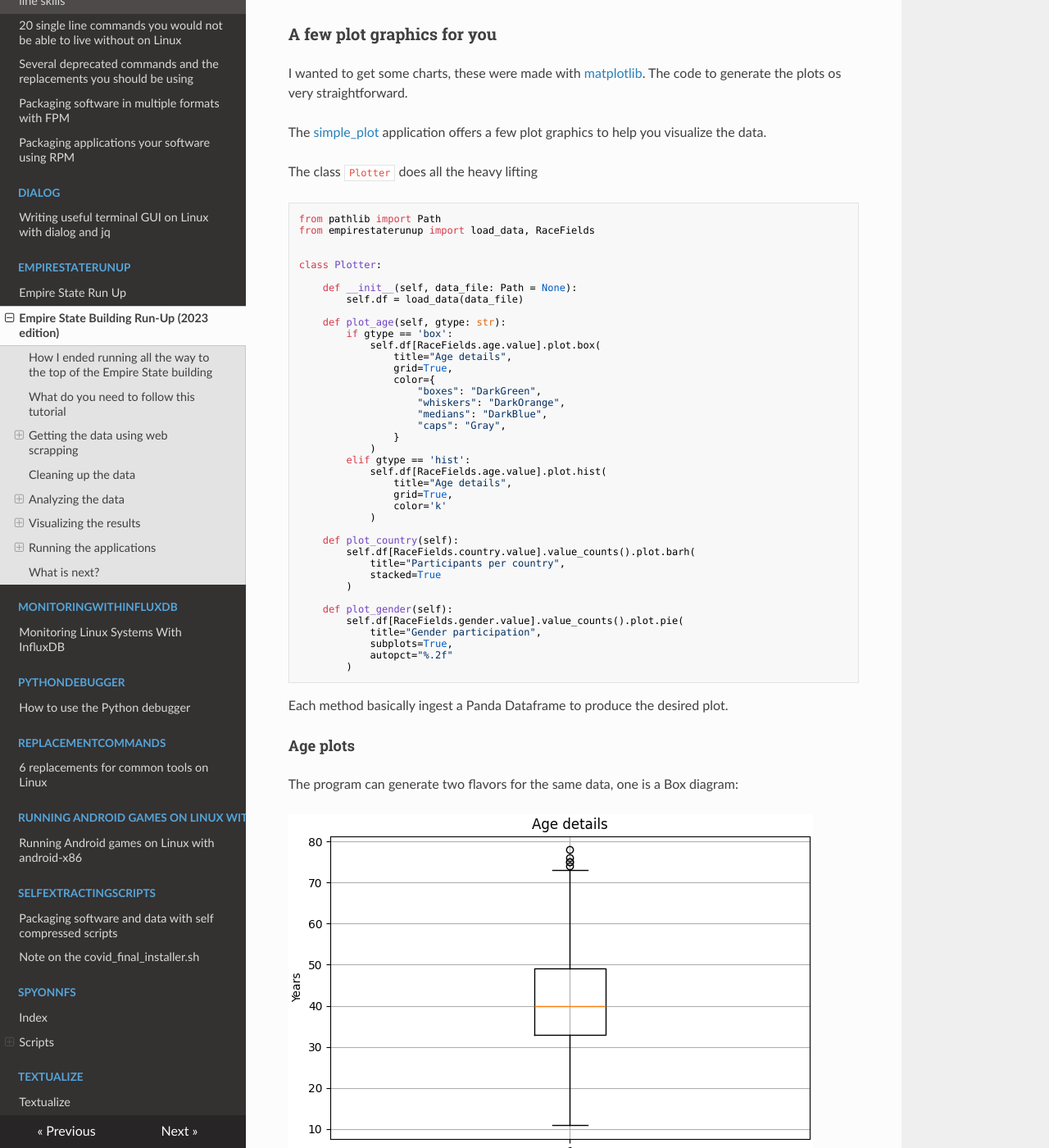
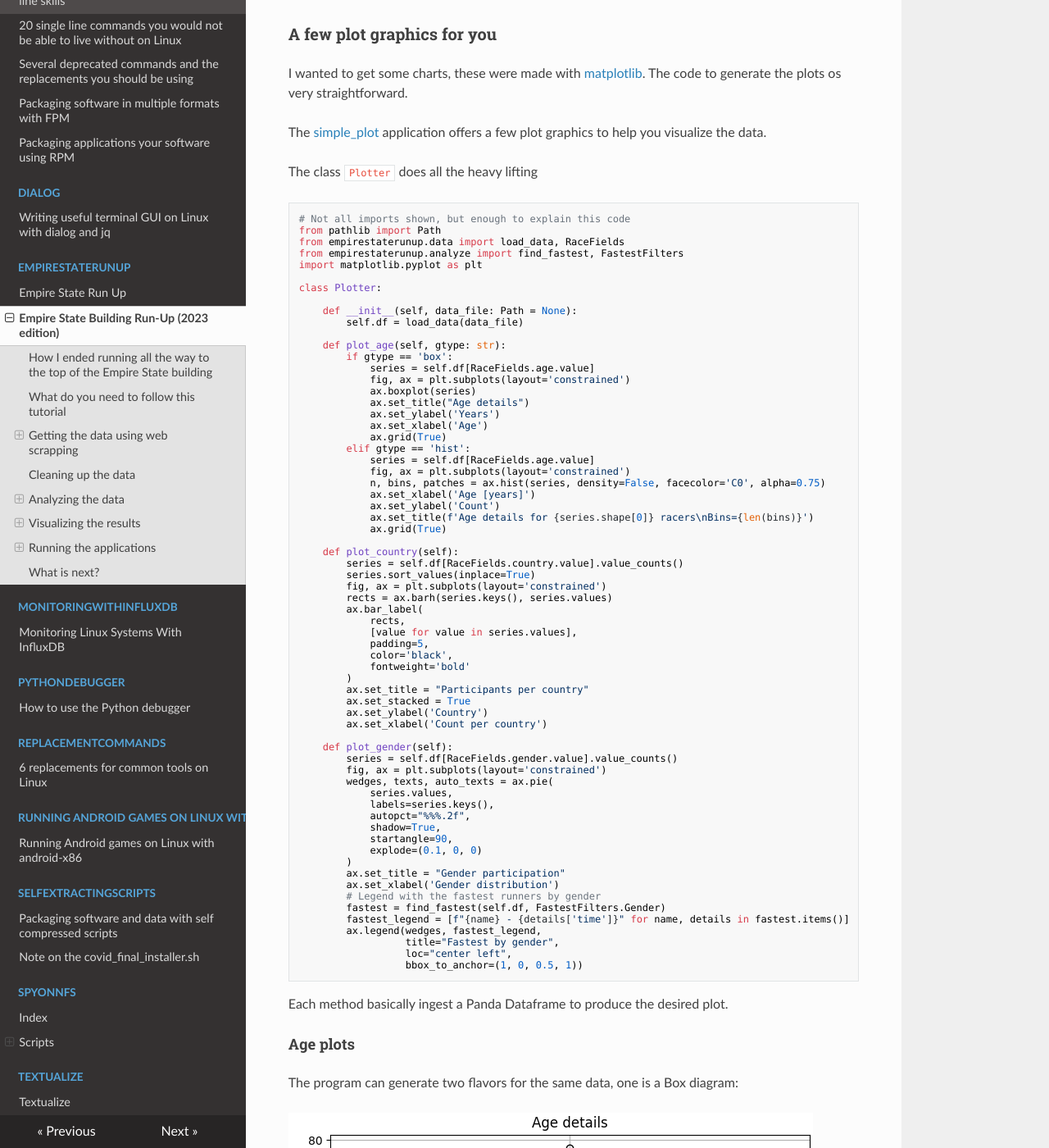
Before and after one commit to josevnz/tutorials, an MkDocs documentation site: the page built from docs/EmpireStateRunUp/TUTORIAL.md, in a window 1280 px wide and 1400 px high, scrolled down 15899 px. Shown: the whole window at 82% size. Built offline with MkDocs 1.6.1, drawn with Linux system fonts in a browser that asks for light colours; nearby versions of some CDN libraries; some of the changed text lies outside the part shown.

Commit message:
Updated tutorial and gender pie application

````diff
--- a/docs/EmpireStateRunUp/TUTORIAL.md
+++ b/docs/EmpireStateRunUp/TUTORIAL.md
@@ -452,7 +452,7 @@ import unittest
 from pandas import DataFrame
 
 from empirestaterunup.analyze import get_country_counts
-from empirestaterunup import load_data
+from empirestaterunup.data import load_data
 
 
 class AnalyzeTestCase(unittest.TestCase):
@@ -748,9 +748,11 @@ The [simple_plot](empirestaterunup/apps.py) application offers a few plot graphi
 The class `Plotter` does all the heavy lifting
 
 ```python
+# Not all imports shown, but enough to explain this code
 from pathlib import Path
-from empirestaterunup import load_data, RaceFields
-
+from empirestaterunup.data import load_data, RaceFields
+from empirestaterunup.analyze import find_fastest, FastestFilters
+import matplotlib.pyplot as plt
 
 class Plotter:
 
@@ -759,35 +761,59 @@ class Plotter:
 
     def plot_age(self, gtype: str):
         if gtype == 'box':
-            self.df[RaceFields.age.value].plot.box(
-                title="Age details",
-                grid=True,
-                color={
-                    "boxes": "DarkGreen",
-                    "whiskers": "DarkOrange",
-                    "medians": "DarkBlue",
-                    "caps": "Gray",
-                }
-            )
+            series = self.df[RaceFields.age.value]
+            fig, ax = plt.subplots(layout='constrained')
+            ax.boxplot(series)
+            ax.set_title("Age details")
+            ax.set_ylabel('Years')
+            ax.set_xlabel('Age')
+            ax.grid(True)
         elif gtype == 'hist':
-            self.df[RaceFields.age.value].plot.hist(
-                title="Age details",
-                grid=True,
-                color='k'
-            )
+            series = self.df[RaceFields.age.value]
+            fig, ax = plt.subplots(layout='constrained')
+            n, bins, patches = ax.hist(series, density=False, facecolor='C0', alpha=0.75)
+            ax.set_xlabel('Age [years]')
+            ax.set_ylabel('Count')
+            ax.set_title(f'Age details for {series.shape[0]} racers\nBins={len(bins)}')
+            ax.grid(True)
 
     def plot_country(self):
-        self.df[RaceFields.country.value].value_counts().plot.barh(
-            title="Participants per country",
-            stacked=True
+        series = self.df[RaceFields.country.value].value_counts()
+        series.sort_values(inplace=True)
+        fig, ax = plt.subplots(layout='constrained')
+        rects = ax.barh(series.keys(), series.values)
+        ax.bar_label(
+            rects,
+            [value for value in series.values],
+            padding=5,
+            color='black',
+            fontweight='bold'
         )
+        ax.set_title = "Participants per country"
+        ax.set_stacked = True
+        ax.set_ylabel('Country')
+        ax.set_xlabel('Count per country')
 
     def plot_gender(self):
-        self.df[RaceFields.gender.value].value_counts().plot.pie(
-            title="Gender participation",
-            subplots=True,
-            autopct="%.2f"
+        series = self.df[RaceFields.gender.value].value_counts()
+        fig, ax = plt.subplots(layout='constrained')
+        wedges, texts, auto_texts = ax.pie(
+            series.values,
+            labels=series.keys(),
+            autopct="%%%.2f",
+            shadow=True,
+            startangle=90,
+            explode=(0.1, 0, 0)
         )
+        ax.set_title = "Gender participation"
+        ax.set_xlabel('Gender distribution')
+        # Legend with the fastest runners by gender
+        fastest = find_fastest(self.df, FastestFilters.Gender)
+        fastest_legend = [f"{name} - {details['time']}" for name, details in fastest.items()]
+        ax.legend(wedges, fastest_legend,
+                  title="Fastest by gender",
+                  loc="center left",
+                  bbox_to_anchor=(1, 0, 0.5, 1))
 ```
 
 Each method basically ingest a Panda Dataframe to produce the desired plot.
````
Also changed, not shown: docs/EmpireStateRunUp/empirestaterunup/apps.py (+10 -2 lines), docs/EmpireStateRunUp/gender_distribution.png.
